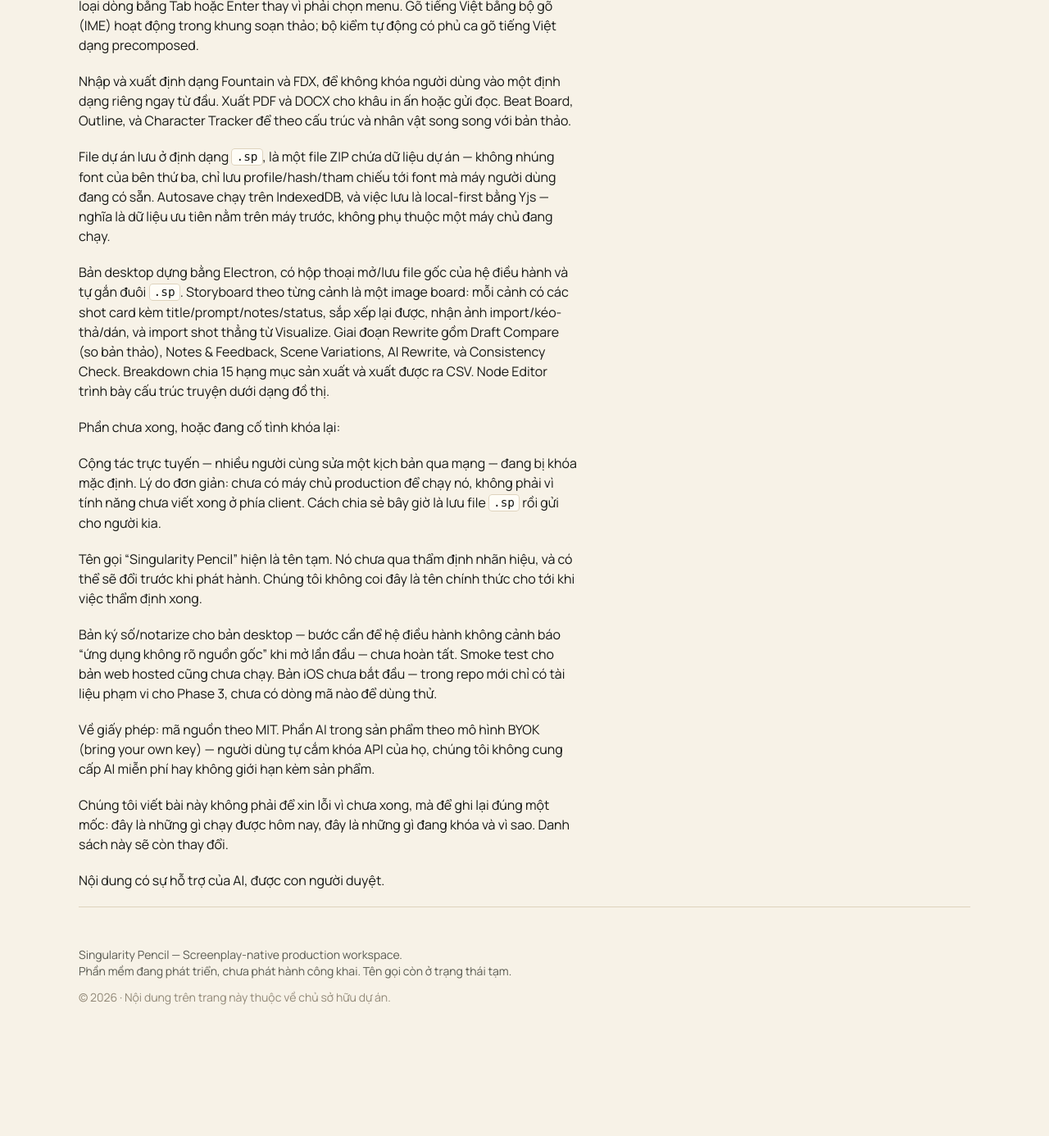
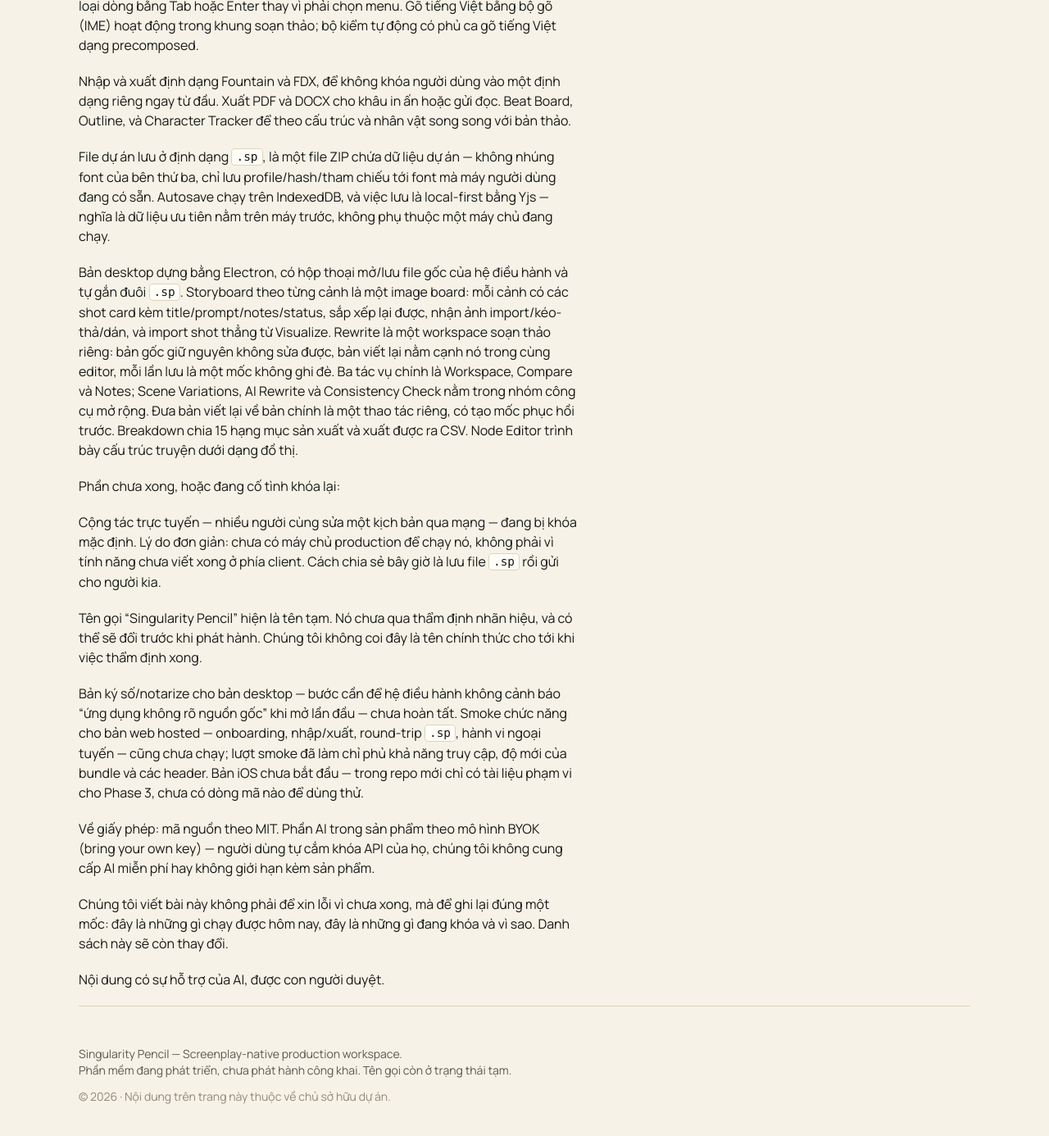
Before and after one commit to cnd173/spweb, a Jekyll site: the page built from _posts/2026-08-26-chung-toi-dang-o-dau-va-con-thieu-gi.md, in a window 1280 px wide and 1400 px high, scrolled down 609 px. Shown: the top 1386 px of the window at 82% size. Built offline with Jekyll 4.4.1, drawn with Linux system fonts in a browser that asks for light colours; before the commit the page ends 1888 px from its top, so only the background shows below that.

Commit message:
fix: sua 3 khang dinh da het dung trong hai bai
Ghe doi chieu tim ra o luot dinh ky 30/08, da tu kiem lai trong repo sp:
- "smoke test cho ban web hosted chua chay": smoke ha tang DA chay 29/08 va
  co ghi ngay (docs/TASKS.md, docs/PROGRESS.md). Cai chua chay la smoke CHUC
  NANG — onboarding, nhap/xuat, round-trip .sp, hanh vi ngoai tuyen.
- mo ta giai doan Rewrite con theo ban cu: nay la workspace soan thao rieng,
  ban goc bat bien, moi lan luu la mot moc, "Draft Compare" khong con tren
  giao dien.
- "thu dang chay duoc trong file du an" noi thap hon su that ke tu 29/08.

Giu nguyen cau "chua phat hanh cong khai, chua co ban de tai ve" — van dung.

```diff
--- a/_posts/2026-08-26-chung-toi-dang-o-dau-va-con-thieu-gi.md
+++ b/_posts/2026-08-26-chung-toi-dang-o-dau-va-con-thieu-gi.md
@@ -15,7 +15,7 @@
 
 File dự án lưu ở định dạng `.sp`, là một file ZIP chứa dữ liệu dự án — không nhúng font của bên thứ ba, chỉ lưu profile/hash/tham chiếu tới font mà máy người dùng đang có sẵn. Autosave chạy trên IndexedDB, và việc lưu là local-first bằng Yjs — nghĩa là dữ liệu ưu tiên nằm trên máy trước, không phụ thuộc một máy chủ đang chạy.
 
-Bản desktop dựng bằng Electron, có hộp thoại mở/lưu file gốc của hệ điều hành và tự gắn đuôi `.sp`. Storyboard theo từng cảnh là một image board: mỗi cảnh có các shot card kèm title/prompt/notes/status, sắp xếp lại được, nhận ảnh import/kéo-thả/dán, và import shot thẳng từ Visualize. Giai đoạn Rewrite gồm Draft Compare (so bản thảo), Notes & Feedback, Scene Variations, AI Rewrite, và Consistency Check. Breakdown chia 15 hạng mục sản xuất và xuất được ra CSV. Node Editor trình bày cấu trúc truyện dưới dạng đồ thị.
+Bản desktop dựng bằng Electron, có hộp thoại mở/lưu file gốc của hệ điều hành và tự gắn đuôi `.sp`. Storyboard theo từng cảnh là một image board: mỗi cảnh có các shot card kèm title/prompt/notes/status, sắp xếp lại được, nhận ảnh import/kéo-thả/dán, và import shot thẳng từ Visualize. Rewrite là một workspace soạn thảo riêng: bản gốc giữ nguyên không sửa được, bản viết lại nằm cạnh nó trong cùng editor, mỗi lần lưu là một mốc không ghi đè. Ba tác vụ chính là Workspace, Compare và Notes; Scene Variations, AI Rewrite và Consistency Check nằm trong nhóm công cụ mở rộng. Đưa bản viết lại về bản chính là một thao tác riêng, có tạo mốc phục hồi trước. Breakdown chia 15 hạng mục sản xuất và xuất được ra CSV. Node Editor trình bày cấu trúc truyện dưới dạng đồ thị.
 
 Phần chưa xong, hoặc đang cố tình khóa lại:
 
@@ -23,7 +23,7 @@
 
 Tên gọi "Singularity Pencil" hiện là tên tạm. Nó chưa qua thẩm định nhãn hiệu, và có thể sẽ đổi trước khi phát hành. Chúng tôi không coi đây là tên chính thức cho tới khi việc thẩm định xong.
 
-Bản ký số/notarize cho bản desktop — bước cần để hệ điều hành không cảnh báo "ứng dụng không rõ nguồn gốc" khi mở lần đầu — chưa hoàn tất. Smoke test cho bản web hosted cũng chưa chạy. Bản iOS chưa bắt đầu — trong repo mới chỉ có tài liệu phạm vi cho Phase 3, chưa có dòng mã nào để dùng thử.
+Bản ký số/notarize cho bản desktop — bước cần để hệ điều hành không cảnh báo "ứng dụng không rõ nguồn gốc" khi mở lần đầu — chưa hoàn tất. Smoke chức năng cho bản web hosted — onboarding, nhập/xuất, round-trip `.sp`, hành vi ngoại tuyến — cũng chưa chạy; lượt smoke đã làm chỉ phủ khả năng truy cập, độ mới của bundle và các header. Bản iOS chưa bắt đầu — trong repo mới chỉ có tài liệu phạm vi cho Phase 3, chưa có dòng mã nào để dùng thử.
 
 Về giấy phép: mã nguồn theo MIT. Phần AI trong sản phẩm theo mô hình BYOK (bring your own key) — người dùng tự cắm khóa API của họ, chúng tôi không cung cấp AI miễn phí hay không giới hạn kèm sản phẩm.
 
```
Also changed, not shown: _posts/2026-08-27-vi-sao-kich-ban-nen-la-nguon-duy-nhat.md (+1 -1 lines).
